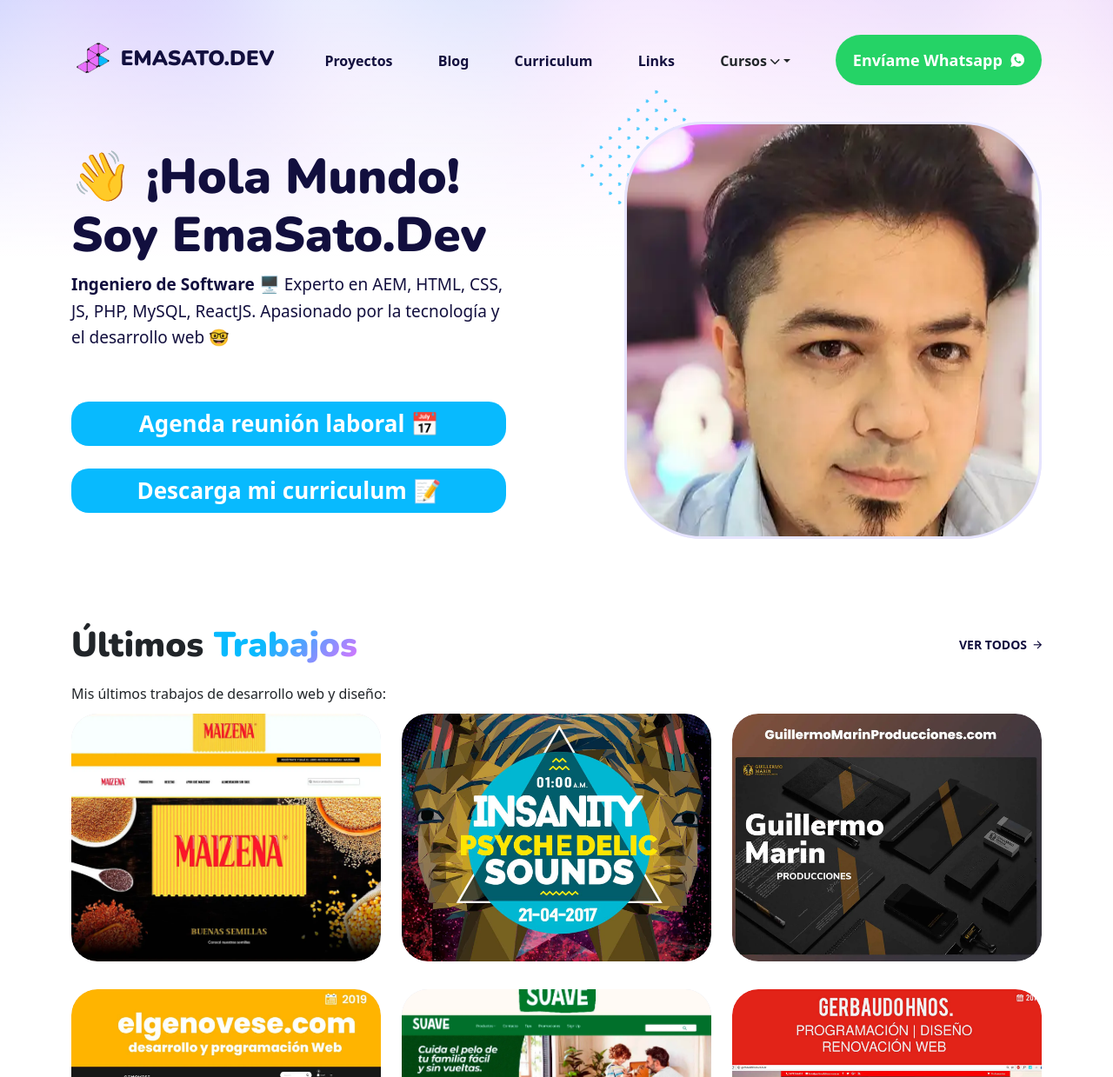
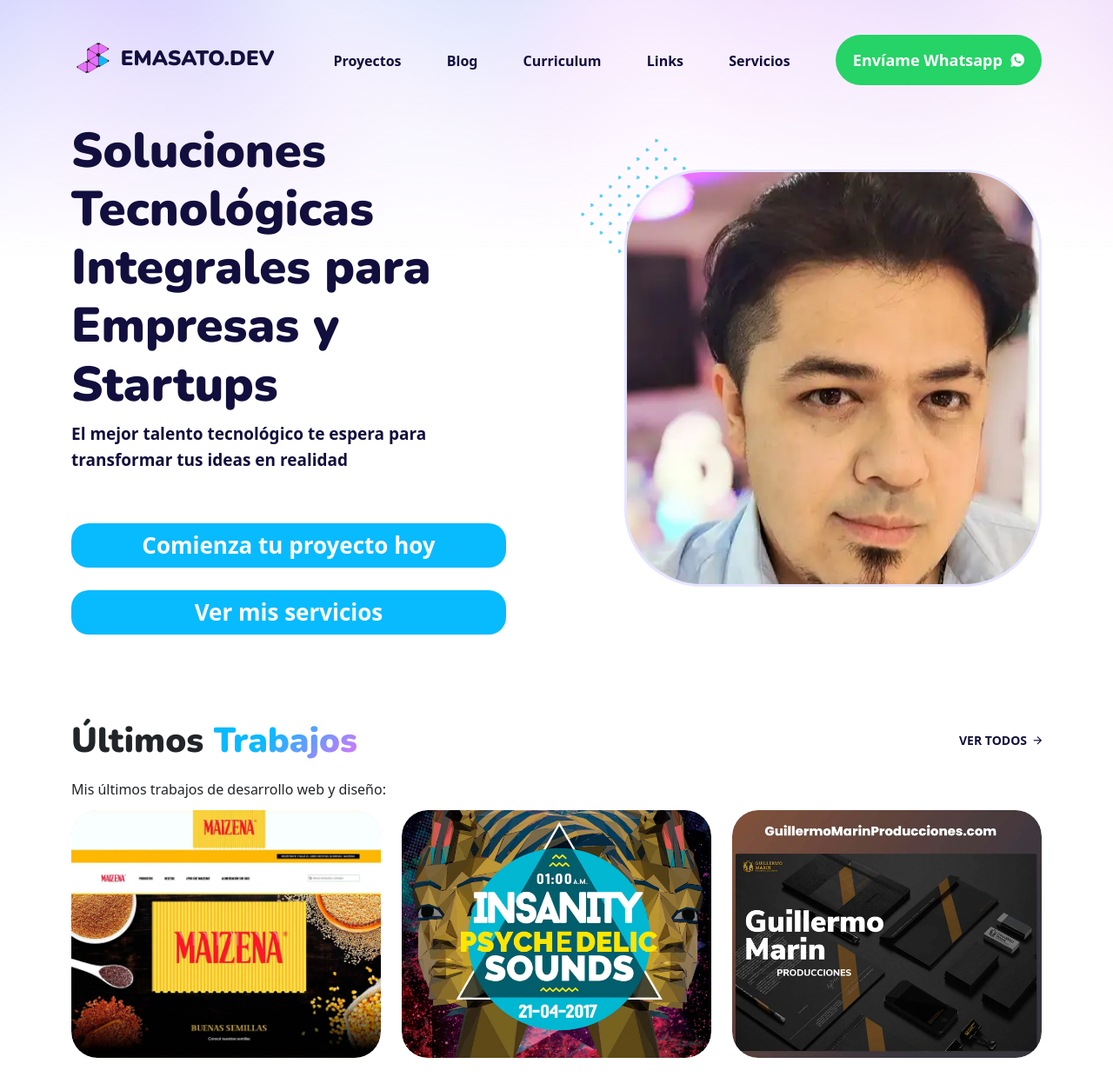
Before and after one commit to emasatodev/emasatodev, a Jekyll site: the page built from index.html, in a window 1280 px wide and 1400 px high. Shown: the part 161-1400 px from the top of the window at 87% size. Built offline with Jekyll 4.4.1, drawn with Linux system fonts in a browser that asks for light colours.

Commit message:
cambios
cambios

```diff
--- a/_data/settings.yml
+++ b/_data/settings.yml
@@ -17,10 +17,14 @@ menu__settings:
       url: '/curriculum'
     - title: 'Links'
       url: '/links'
-    - title: 'Cursos'
-      submenu:
-        - title: 'JavaScript'
-          url: '/javascript'
+
+    - title: 'Servicios'
+      url: '/services'
+
+  #  - title: 'Cursos'
+  #    submenu:
+  #      - title: 'JavaScript'
+  #       url: '/javascript'
 
 
 
@@ -37,15 +41,15 @@ cover__image: '/assets/img/background.svg'
 
 author:
   name: EmaSato Dev
-  title: 👋 ¡Hola Mundo! Soy EmaSato.Dev
+  title: Soluciones Tecnológicas Integrales para Empresas y Startups
   # bio: Art Director & Graphic Designer based in Australia, crafting beautiful and functional websites and mobile apps. When I’m not working, I’m probably listening to relaxing music or traveling somewhere.
   bio: "
-<b>Ingeniero de Software 🖥️</b> Experto en AEM, HTML, CSS, JS, PHP, MySQL, ReactJS. Apasionado por la tecnología y el desarrollo web 🤓"
+<b>El mejor talento tecnológico te espera para transformar tus ideas en realidad</b> "
   image: '/assets/img/600x600.webp'
   imageMobile: '/assets/img/avatar.png'
   avatar: '/assets/img/sato-avatar.webp'
-  button__text: Agenda reunión laboral 📅
-  button__text2: Descarga mi curriculum 📝
+  button__text: Comienza tu proyecto hoy
+  button__text2: Ver mis servicios
 
 
 #-------------------------------
```
Also changed, not shown: _pages/services.md (added, +139 -0 lines).
